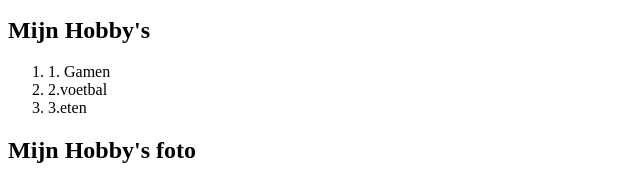
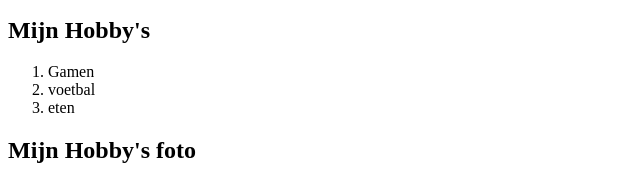
Before and after one commit to samirdestier/samirdestier.github.io, a plain HTML site: page index.html in a window 1280 px wide. Shown: the part 269-450 px from the top of the page, 0-640 px from the left. Drawn offline with Linux system fonts and the light colour scheme.

Commit message:
Update index.html

```diff
--- a/index.html
+++ b/index.html
@@ -22,9 +22,9 @@
  <section>
  <h2>Mijn Hobby's</h2>
  <ol>
- <li>1. Gamen</li>
- <li>2.voetbal</li>
- <li>3.eten</li>
+ <li>Gamen</li>
+ <li>voetbal</li>
+ <li>eten</li>
  </ol>
  </section>
  <section>
```
